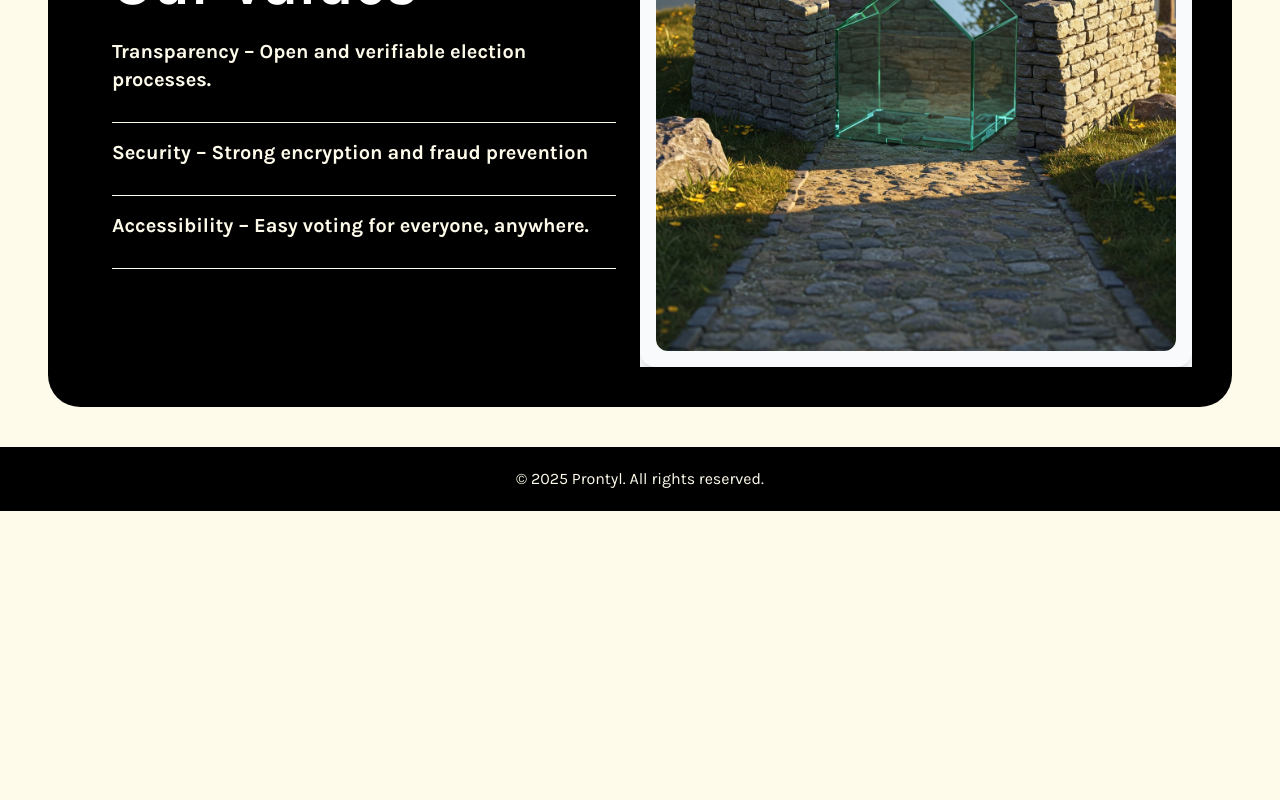
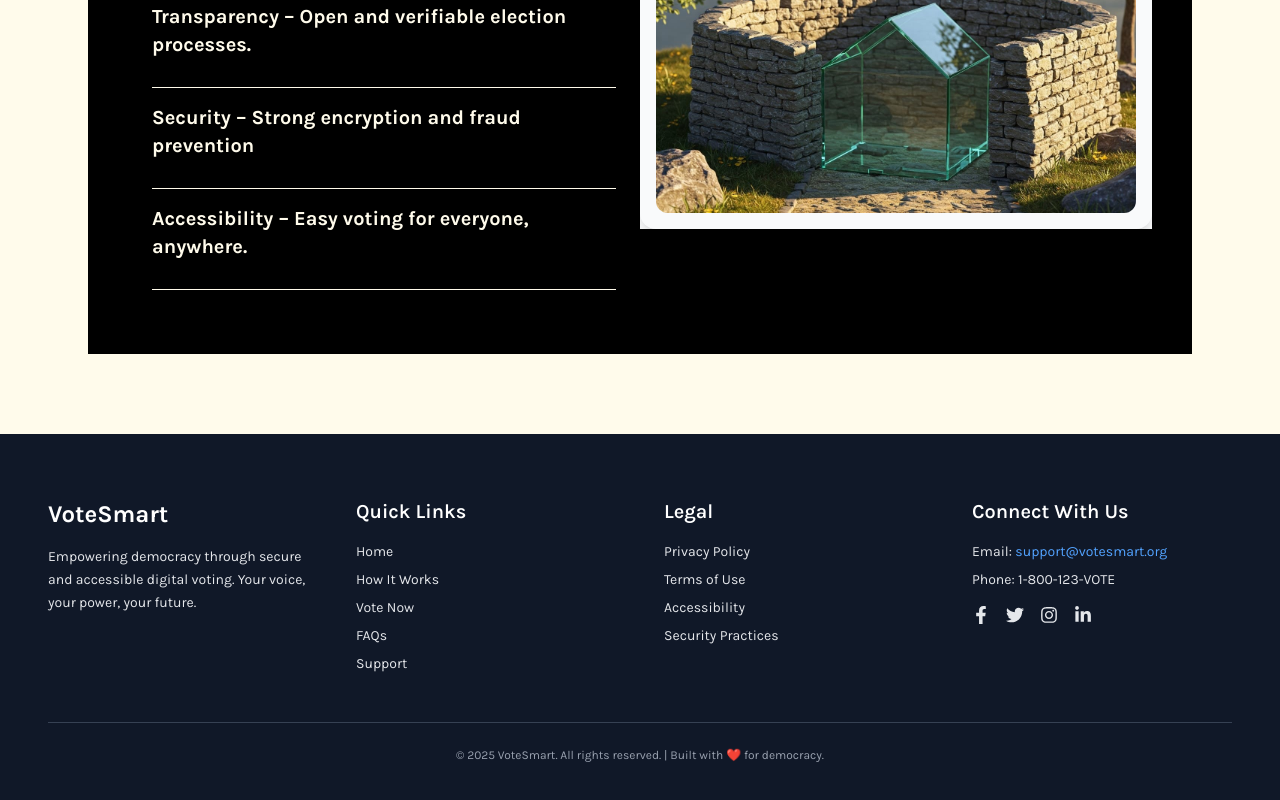
Before and after one commit to DjXray30/final-prontyl, a React (Vite) app: page /about-us in a window 1280 px wide. Shown: the part 2792-3592 px from the top of the page. Before the commit the page ends 3303 px from the top, so only its background shows below. Built offline with nearby package versions, Linux system fonts and the light colour scheme; no server answers.

Commit message:
add footer and several changes(about us)

```diff
--- a/package.json
+++ b/package.json
@@ -14,6 +14,7 @@
     "firebase": "^11.6.0",
     "react": "^19.0.0",
     "react-dom": "^19.0.0",
+    "react-icons": "^5.5.0",
     "react-router-dom": "^7.4.0",
     "tailwindcss": "^4.0.15"
   },
--- a/src/App.jsx
+++ b/src/App.jsx
@@ -14,7 +14,7 @@ import VoteNow from './pages/VoteNow';
 import USVoteNow from './pages/USVoteNow';
 import axios from 'axios';
 import Subscribe from './components/Subscribe.jsx';
-
+import Footer from './components/bigfooter.jsx';
 
 function App() {
     const fetchApi = async () => {
@@ -40,7 +40,7 @@ function App() {
                             <CustomVideoComponent />
                             <VotingMachineServices />
                             <SustainabilityTemplate />
-                            <Copyright />
+                            <Footer />
                         </>
                     }
                 />
--- a/src/components/AboutUsCard.jsx
+++ b/src/components/AboutUsCard.jsx
@@ -4,8 +4,8 @@ import values from "../assets/valuesaboutus.jpg"
 const CompetitorBenchmarking = () => {
   return (
     <>
-      <div className="rounded-4xl bg-black ">
-        <section className="flex flex-col md:flex-row items-center justify-center text-amber-50 p-10">
+      <div className="rounded-4xl ">
+        <section className="flex flex-col md:flex-row items-center justify-center text-amber-50 m-10 bg-black p-10">
           {/* Chart Section */}
           <div className="w-full md:w-1/2 flex justify-center bg-gray-50">
             <div className="bg-gray-20 shadow-lg rounded-2xl p-4">
@@ -33,7 +33,7 @@ const CompetitorBenchmarking = () => {
           </div>
         </section>
 
-        <section className="flex flex-col md:flex-row items-center justify-center text-amber-50  p-10">
+        <section className="flex flex-col md:flex-row items-center justify-center text-amber-50 bg-black m-10 p-10">
 
           {/* Text Section */}
           <div className="w-full md:w-1/2 p-6 font-bold ">
@@ -55,7 +55,7 @@ const CompetitorBenchmarking = () => {
           <div className="w-full md:w-1/2 flex justify-center bg-gray-50">
             <div className="bg-gray-20 shadow-lg rounded-2xl p-4">
               <img
-                src="\src\assets\valuesaboutus.jpg"
+                src="\src\assets\valuesaboutus2.jpg"
                 alt="Competitor Benchmarking Chart"
                 className="rounded-xl"
               />
--- /dev/null
+++ b/src/components/bigfooter.jsx
@@ -0,0 +1,61 @@
+import { FaFacebookF, FaTwitter, FaInstagram, FaLinkedinIn } from 'react-icons/fa';
+
+export default function Footer() {
+  return (
+    <footer className="bg-gray-900 text-gray-200 py-16 px-6 md:px-12">
+      <div className="max-w-7xl mx-auto grid grid-cols-1 md:grid-cols-4 gap-12">
+
+        {/* Brand & Mission */}
+        <div>
+          <h2 className="text-2xl font-bold mb-4 text-white">VoteSmart</h2>
+          <p className="text-sm leading-relaxed">
+            Empowering democracy through secure and accessible digital voting. Your voice, your power, your future.
+          </p>
+        </div>
+
+        {/* Quick Links */}
+        <div>
+          <h3 className="text-xl font-semibold mb-4 text-white">Quick Links</h3>
+          <ul className="space-y-2 text-sm">
+            <li><a href="#" className="hover:text-white">Home</a></li>
+            <li><a href="#" className="hover:text-white">How It Works</a></li>
+            <li><a href="#" className="hover:text-white">Vote Now</a></li>
+            <li><a href="#" className="hover:text-white">FAQs</a></li>
+            <li><a href="#" className="hover:text-white">Support</a></li>
+          </ul>
+        </div>
+
+        {/* Legal */}
+        <div>
+          <h3 className="text-xl font-semibold mb-4 text-white">Legal</h3>
+          <ul className="space-y-2 text-sm">
+            <li><a href="#" className="hover:text-white">Privacy Policy</a></li>
+            <li><a href="#" className="hover:text-white">Terms of Use</a></li>
+            <li><a href="#" className="hover:text-white">Accessibility</a></li>
+            <li><a href="#" className="hover:text-white">Security Practices</a></li>
+          </ul>
+        </div>
+
+        {/* Contact & Social */}
+        <div>
+          <h3 className="text-xl font-semibold mb-4 text-white">Connect With Us</h3>
+          <ul className="space-y-2 text-sm">
+            <li>Email: <a href="mailto:support@votesmart.org" className="text-blue-400 hover:underline">support@votesmart.org</a></li>
+            <li>Phone: <a href="tel:+18001234567" className="hover:text-white">1-800-123-VOTE</a></li>
+          </ul>
+          <div className="flex space-x-4 mt-4 text-lg">
+            <a href="#" aria-label="Facebook" className="hover:text-white"><FaFacebookF /></a>
+            <a href="#" aria-label="Twitter" className="hover:text-white"><FaTwitter /></a>
+            <a href="#" aria-label="Instagram" className="hover:text-white"><FaInstagram /></a>
+            <a href="#" aria-label="LinkedIn" className="hover:text-white"><FaLinkedinIn /></a>
+          </div>
+        </div>
+      </div>
+
+      {/* Bottom Bar */}
+      <div className="border-t border-gray-700 mt-12 pt-6 text-center text-xs text-gray-400">
+        &copy; 2025 VoteSmart. All rights reserved. | Built with ❤️ for democracy.
+      </div>
+    </footer>
+  );
+}
--- a/src/pages/About.jsx
+++ b/src/pages/About.jsx
@@ -2,6 +2,7 @@ import React from 'react';
 import CompetitorBenchmarking from '../components/AboutUsCard.jsx'
 import Testimonials from '../components/Testimony.jsx';
 import Copyright from '../components/Copyright.jsx';
+import Footer from '../components/bigfooter.jsx';
 function About() {
     return (
         <>
@@ -58,7 +59,7 @@ function About() {
             <CompetitorBenchmarking/>
 
         </div>
-        <Copyright/>
+        <Footer/>
         </>
     );
 }
```
Also changed, not shown: src/assets/valuesaboutus2.jpg (added), 1 other file (tests, documents, lock files or other folders).
